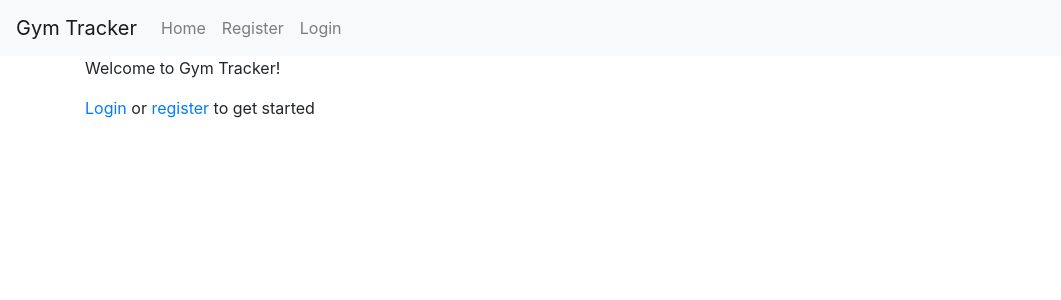
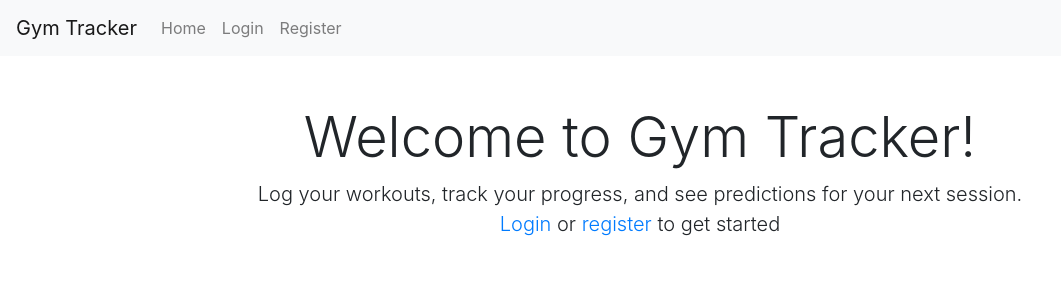
Before and after one commit to hud-k/gym-tracker, a Flask app: page / in a window 1280 px wide. Shown: the top 300 px of the page, without its empty margins (0-1061 px from the left). Run offline with Flask 3, Linux system fonts and the light colour scheme.

Commit message:
style: added welcome message for logged-out homepage

```diff
--- a/app/templates/base.html
+++ b/app/templates/base.html
@@ -28,12 +28,12 @@
                     <a class="nav-link" href="{{ url_for('logout') }}">Logout</a>
                 </li>
             {% else %}
+                </li class="nav-item">
+                    <a class="nav-link" href="{{ url_for('login') }}">Login</a>
+                </li>
+
                 <li class="nav-item">
                     <a class="nav-link" href="{{ url_for('register') }}">Register</a>
-                </li>
-
-                </li class="nav-item">
-                    <a class="nav-link" href="{{ url_for('login') }}">Login</a>
                 </li>
             {% endif %}
             </ul>
--- a/app/templates/home.html
+++ b/app/templates/home.html
@@ -28,7 +28,10 @@
 </div>
 
 {% else %}
-    <p> Welcome to Gym Tracker! </p>
-    <p> <a href="{{ url_for('login') }}">Login</a> or <a href="{{ url_for('register') }}">register</a> to get started</p>
+<div class="text-center mt-5">
+    <h1 class="display-4"> Welcome to Gym Tracker! </h1>
+    <p class="lead"> Log your workouts, track your progress, and see predictions for your next session. <br> <a href="{{ url_for('login') }}">Login</a> or <a href="{{ url_for('register') }}">register</a> to get started</p>
+    <p class="lead"></p>
+</div>
 {% endif %}
 {% endblock %}
```
